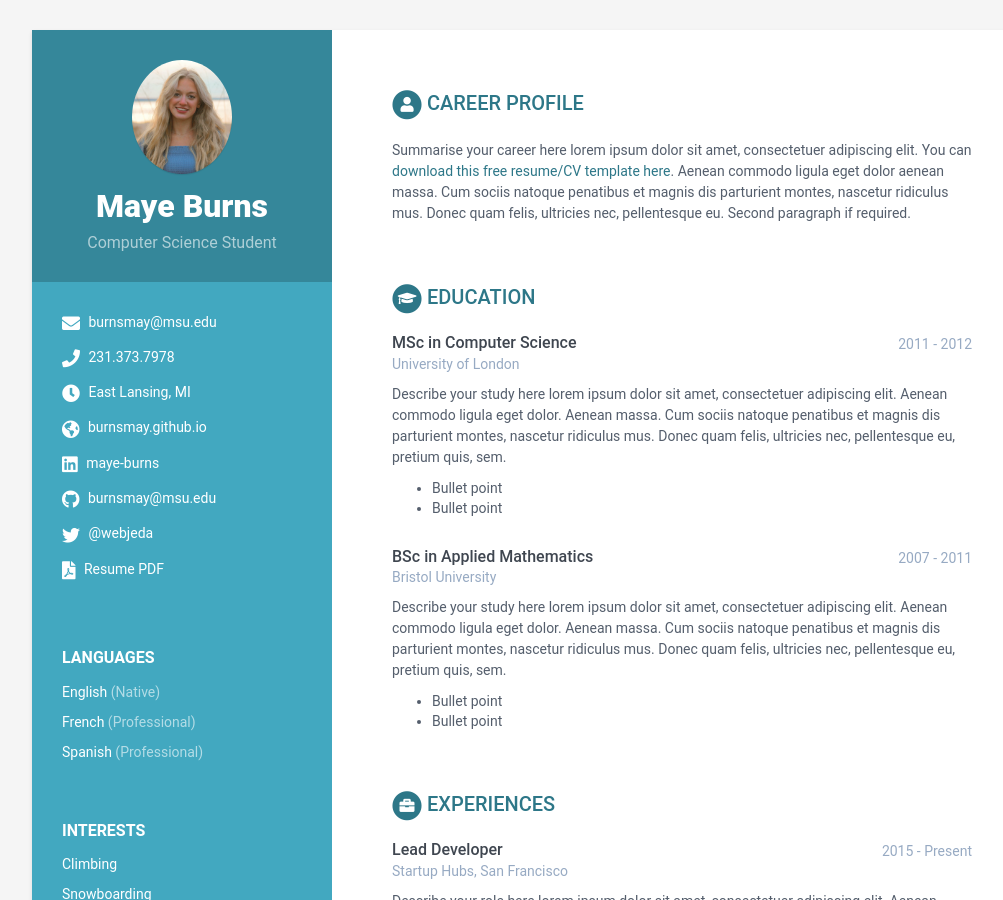
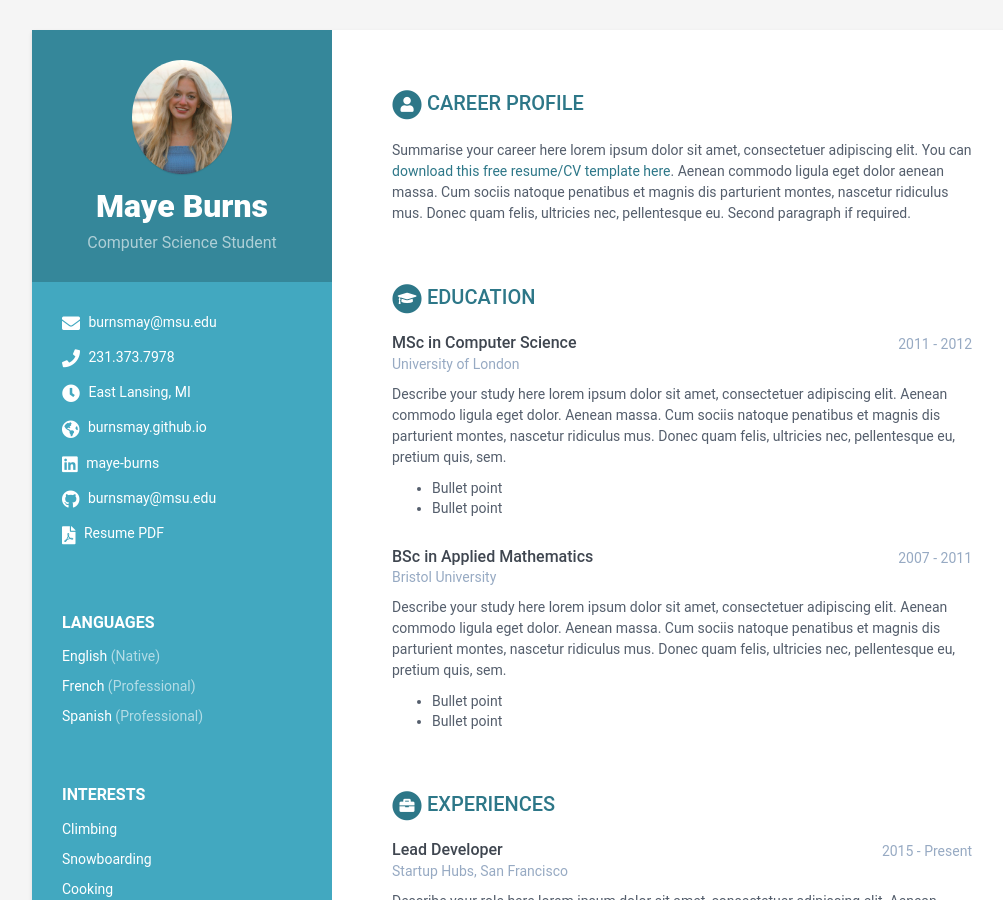
Before and after one commit to burnsmay/burnsmay.github.io, a Jekyll site: the page built from index.html, in a window 1280 px wide and 900 px high. Shown: the whole window, without its empty margins (108-1111 px from the left). Built offline with Jekyll 4.4.1, drawn with Linux system fonts in a browser that asks for light colours.

Commit message:
Update data.yml delete twitter

```diff
--- a/_data/data.yml
+++ b/_data/data.yml
@@ -19,7 +19,6 @@ sidebar:
     website: burnsmay.github.io #do not add http://
     linkedin: maye-burns
     github: burnsmay@msu.edu
-    twitter: '@webjeda'
     stack-overflow: # Number/Username, e.g. 123456/alandoe
     codewars:
     goodreads: # Number-Username, e.g. 123456-alandoe
```
